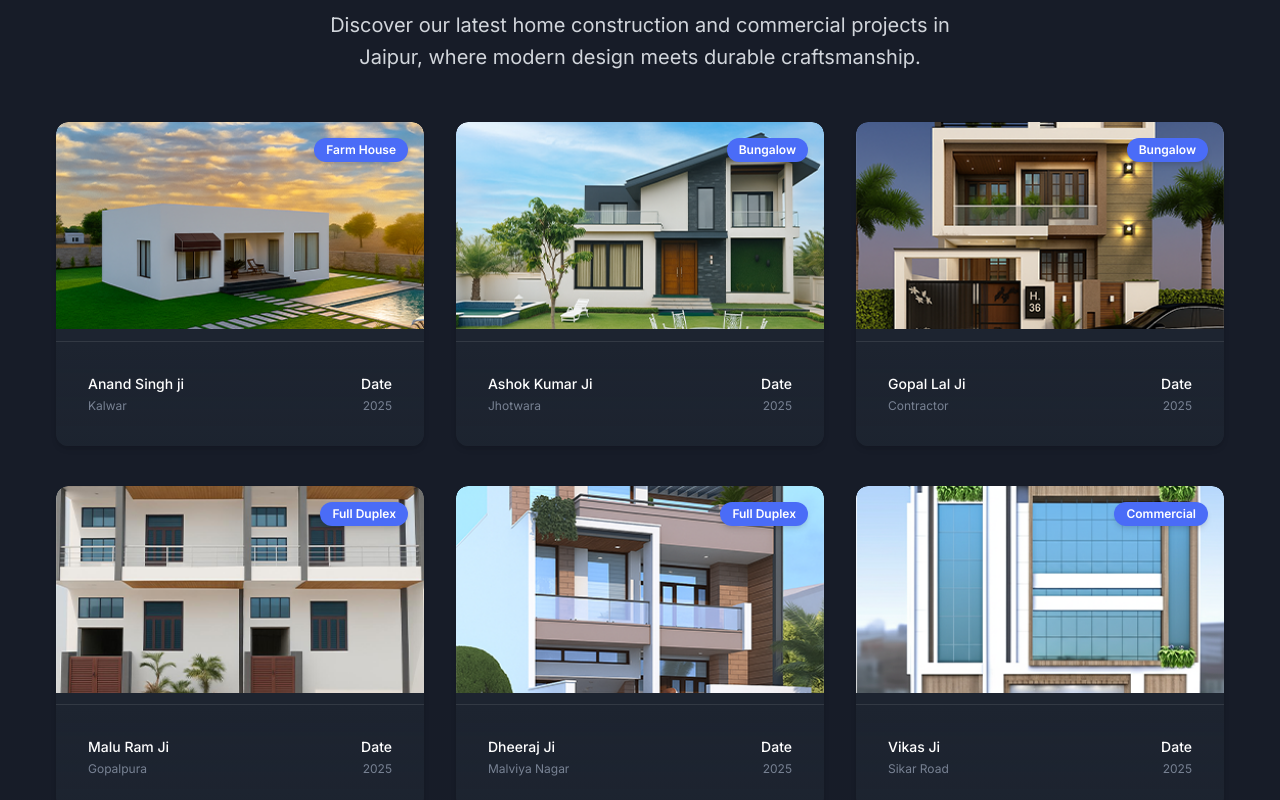
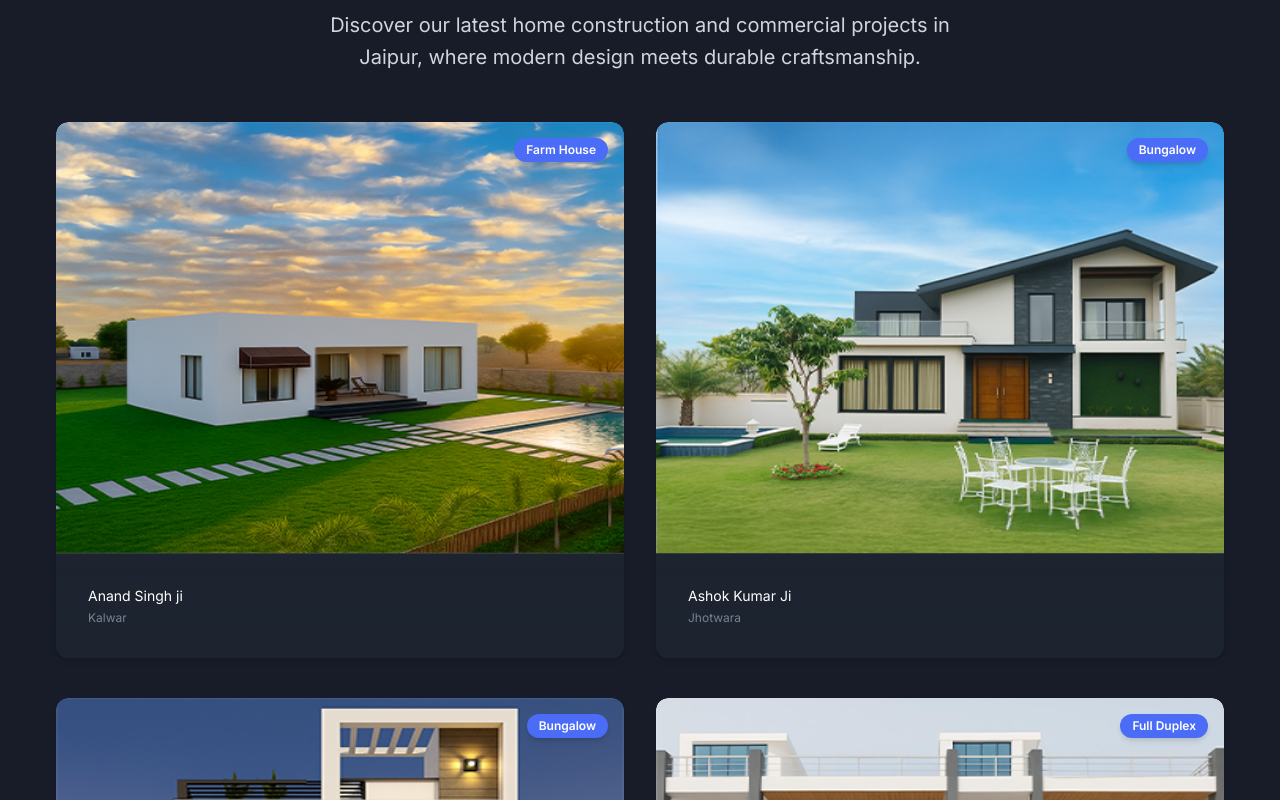
Before and after one commit to ankit1072kumawat/pawansut, a Next.js app: page / in a window 1280 px wide. Shown: the part 5540-6340 px from the top of the page. Built offline with nearby package versions, Linux system fonts and the light colour scheme.

Commit message:
Update : added project page design

```diff
--- a/src/components/Projects/SingleProject.tsx
+++ b/src/components/Projects/SingleProject.tsx
@@ -7,18 +7,18 @@ const SingleProject = ({ project }: { project: Project }) => {
   return (
     <div className="group dark:bg-dark dark:hover:shadow-gray-dark relative overflow-hidden rounded-xl bg-white shadow-md transition-all duration-300 hover:shadow-xl">
       {/* Project Image */}
-      <div className="relative block aspect-37/22 w-full overflow-hidden rounded-t-xl">
+      <div className="relative aspect-[29/22] w-full overflow-hidden rounded-t-xl bg-gray-800/10">
         <span className="bg-primary absolute top-4 right-4 z-20 inline-flex items-center justify-center rounded-full px-3 py-1 text-xs font-semibold text-white capitalize shadow-md">
           {tags[0]}
         </span>
-        <div className="relative aspect-[16/9] w-full overflow-hidden rounded-t-xl">
-          <Image
-            src={image}
-            alt={title}
-            fill
-            className="object-cover transition-transform duration-500 group-hover:scale-105"
-          />
-        </div>
+
+        <Image
+          src={image}
+          alt={title}
+          fill
+          sizes="(min-width: 1280px) 420px, (min-width: 768px) 50vw, 100vw"
+          className="rounded-t-xl  object-center transition-transform duration-300"
+        />
       </div>
 
       {/* Bottom Section */}
@@ -35,19 +35,19 @@ const SingleProject = ({ project }: { project: Project }) => {
         <div className="flex items-center justify-between">
           {/* Author */}
           <div>
-            <h4 className="text-dark mb-1 text-sm font-medium dark:text-white">
+            <h4 className="text-dark mb-1 text-sm font-large dark:text-white">
               {author.name}
             </h4>
             <p className="text-body-color text-xs">{author.Location}</p>
           </div>
 
           {/* Date */}
-          <div className="text-right">
+          {/* <div className="text-right">
             <h4 className="text-dark mb-1 text-sm font-medium dark:text-white">
               Date
             </h4>
             <p className="text-body-color text-xs">{publishDate}</p>
-          </div>
+          </div> */}
         </div>
       </div>
     </div>
--- a/src/components/Projects/index.tsx
+++ b/src/components/Projects/index.tsx
@@ -15,7 +15,7 @@ const Project = () => {
           center
         />
 
-        <div className="grid grid-cols-1 gap-x-8 gap-y-10 md:grid-cols-2 md:gap-x-6 lg:gap-x-8 xl:grid-cols-3">
+        <div className="grid grid-cols-1 gap-x-8 gap-y-10 md:grid-cols-2 md:gap-x-6 lg:gap-x-8 xl:grid-cols-2">
           {projectData.map((project) => (
             <div key={project.id} className="w-full">
               <SingleProject project={project} />
```
